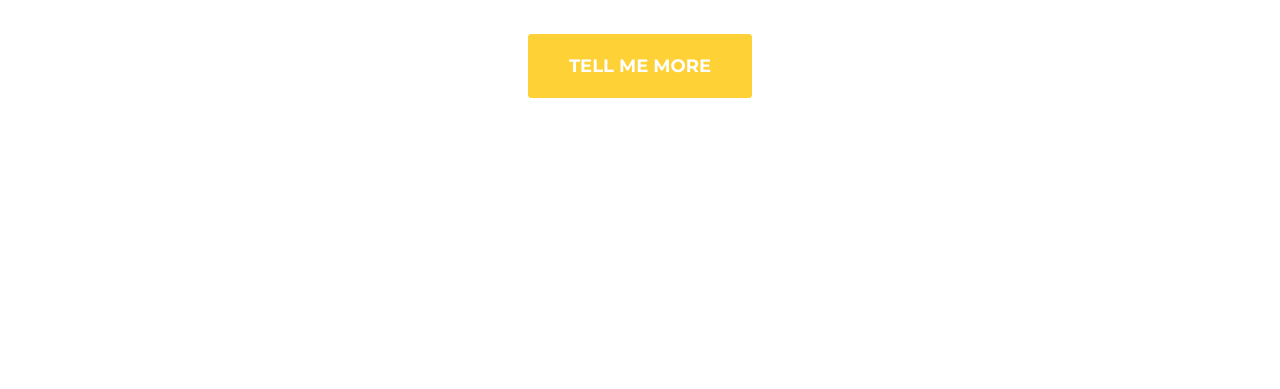
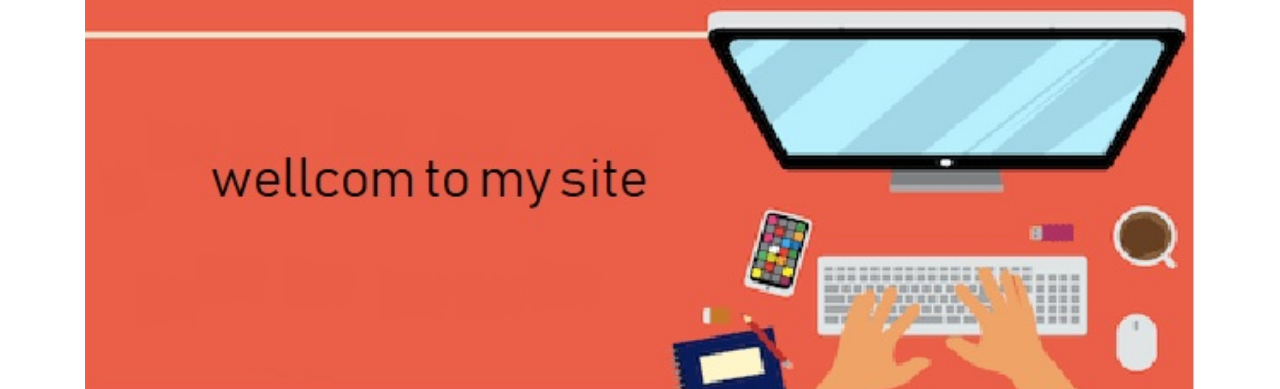
Before and after one commit to nadavbn11/ca-gallery, a plain HTML site: page index.html in a window 1280 px wide. Shown: the part 193-582 px from the top of the page. Drawn offline with Linux system fonts and the light colour scheme; a web font is replaced by a local one.

Commit message:
https://github.com/nadavbn11/ca-gallery.git

```diff
--- a/index.html
+++ b/index.html
@@ -77,7 +77,7 @@
   <header class="masthead">
     <div class="container">
       <div class="intro-text">
-          <img src="../ca-gallery-master/img/header-bg.jpg" width="100%" height="100%">
+          <img src="../img/header-bg.jpg" width="100%" height="100%">
         <a class="btn btn-xl js-scroll-trigger" href="#services">Tell Me More</a>
       </div>
     </div>
```
